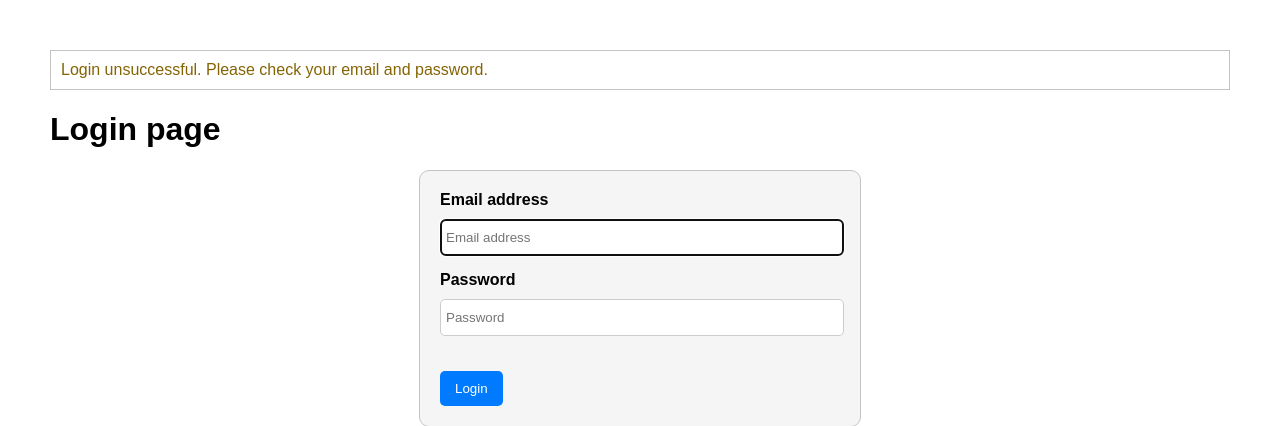
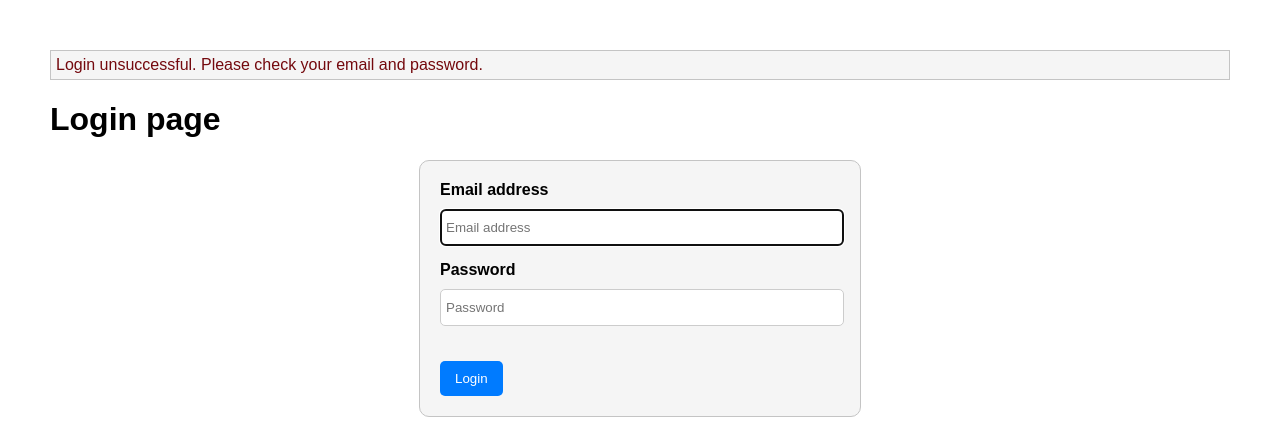
Before and after one commit to laxatzi/registration, a PHP site: page /posts/login/create in a window 1280 px wide. Shown: the top 426 px of the page. Run offline with PHP 8.4, Linux system fonts and the light colour scheme; data that the repository does not hold is empty.

Commit message:
Style: flash message types

```diff
--- a/public/CSS/styles.css
+++ b/public/CSS/styles.css
@@ -66,20 +66,17 @@ button:hover {
 .flash-message {
   margin-top: 5px;
   border: 1px solid #c4c4c4;
-  padding: 10px;
+  padding: 5px;
+  background-color: #f5f5f5;
 }
 
 .flash-message--success {
   color: #155724;
 }
 
-.flash-message--error {
-  color: #721c24;
-}
-
 .flash-message--info {
-  color: #0c5460;
+  color: #2a13ae;
 }
 .flash-message--warning {
-  color: #856404;
+  color: #74090e;
 }
```
